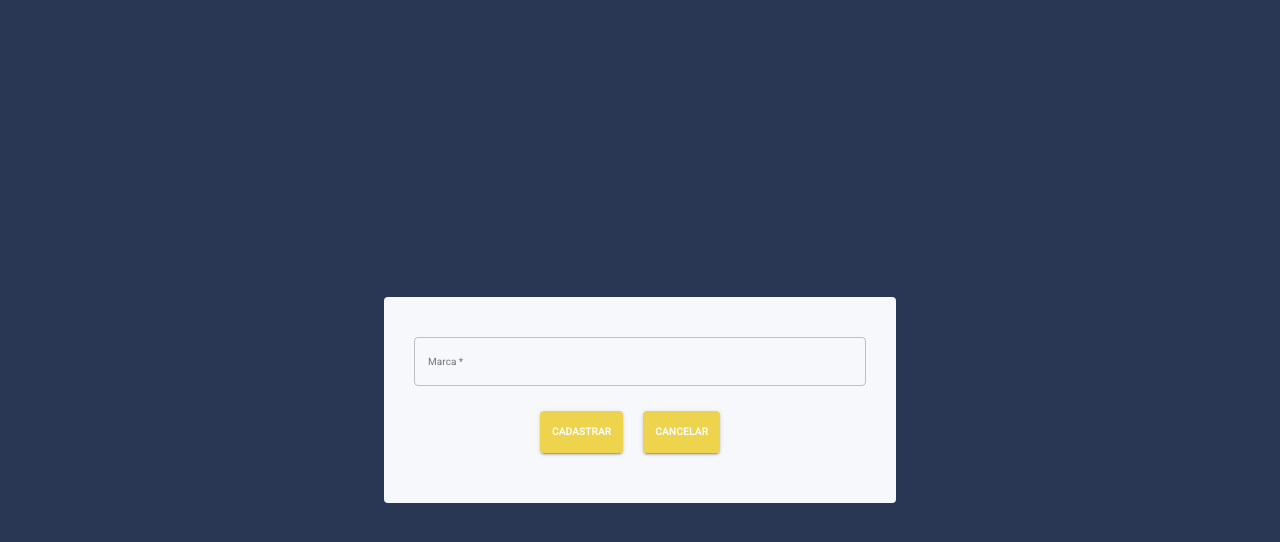
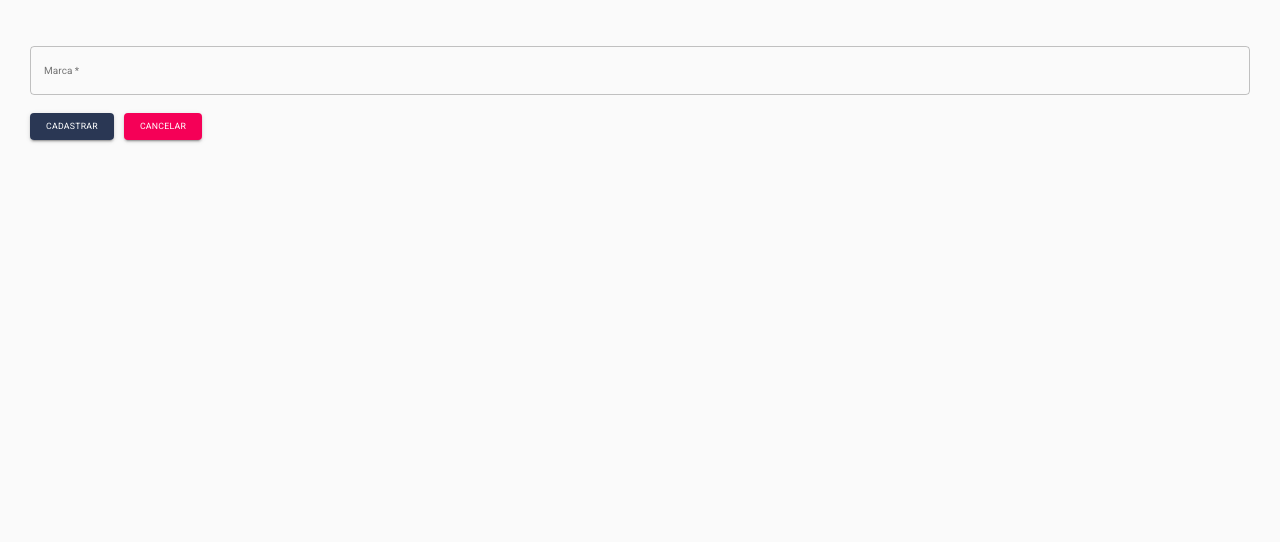
Before and after one commit to xRuisux/carango-bom-base, a React (Create React App) app: page /create-brand in a window 1280 px wide. Shown: the top 542 px of the page. Built offline with nearby package versions, Linux system fonts and the light colour scheme; sample sign-in values are in the browser's storage.

Commit message:
style:adjust style to remove duplication on sonar

```diff
--- a/src/pages/Brand/BrandRegister/BrandRegister.jsx
+++ b/src/pages/Brand/BrandRegister/BrandRegister.jsx
@@ -1,12 +1,11 @@
+import { Button, TextField } from '@material-ui/core';
 import React, { useEffect, useState } from 'react';
 import { useHistory, useParams } from 'react-router';
 import useErrors from '../../../hooks/useErrors';
 import BrandService from '../../../services/BrandService';
-import { StyledButton, StyledTextField, useStyles } from '../styles'
 
 function BrandRegister() {
     const { id } = useParams();
-    const classes = useStyles()
     const history = useHistory();
     const [brand, setBrand] = useState("");
 
@@ -29,13 +28,13 @@ function BrandRegister() {
     useEffect(() => {
         if (id) {
             BrandService.read(id)
-                .then(brandResponse => setresponse(brandResponse.name));
+                .then(brandResponse => setBrand(brandResponse.name));
         }
     }, [id]);
 
     return (
-        <div className={classes.root}>
-            <form onSubmit={async (event) => {
+        <section>
+            <form style={{ padding: 30 }} onSubmit={async (event) => {
                 event.preventDefault();
                 if (allFieldsValid()) {
                     if (id) {
@@ -48,7 +47,7 @@ function BrandRegister() {
                     }
                 }
             }}>
-                <StyledTextField
+                <TextField
                     value={brand}
                     onChange={evt => setBrand(evt.target.value)}
                     onBlur={validateFields}
@@ -64,24 +63,26 @@ function BrandRegister() {
                     margin="normal"
                 />
                 <div>
-                    <StyledButton
+                    <Button
                         variant="contained"
                         color="primary"
                         type="submit"
-                        disabled={!allFieldsValid()}>
+                        disabled={!allFieldsValid()}
+                        style={{'top': 10, 'margin-right': 10}}>
                         {id ? 'Alterar' : 'Cadastrar'}
-                    </StyledButton>
+                    </Button>
 
-                    <StyledButton
+                    <Button
                         variant="contained"
                         color="secondary"
-                        onClick={cancel}>
+                        onClick={cancel}
+                        style={{'top': 10, 'margin-right': 10}}>
                         Cancelar
-                    </StyledButton>
+                    </Button>
 
                 </div>
             </form>
-        </div>
+        </section>
     );
 }
 
--- a/src/pages/Brand/styles.js
+++ /dev/null
@@ -1,69 +0,0 @@
-import { Button, TextField, makeStyles } from '@material-ui/core'
-import { withStyles } from '@material-ui/core/styles'
-
-export const useStyles = makeStyles(theme => ({
-  root: {
-    backgroundColor: theme.palette.primary.main,
-    height: '100vh',
-    display: 'flex',
-    flexDirection: 'column',
-    justifyContent: 'center',
-    alignItems: 'center',
-
-    '& form': {
-      backgroundColor: theme.palette.white,
-      padding: '2rem',
-      borderRadius: '.4rem',
-      width: '85%',
-      height: '80vh',
-      display: 'flex',
-      justifyContent: 'center',
-      alignItems: 'center',
-      flexDirection: 'column',
-
-      [theme.breakpoints.up('sm')]: {
-        maxWidth: '40%',
-        height: 'auto',
-        padding: '3rem'
-      },
-
-      '& h1': {
-        fontSize: '2rem',
-        color: theme.palette.primary.main,
-        marginBottom: '2rem'
-      },
-    },
-  },
-  msgError: {
-    fontSize: '1.2rem',
-    color: theme.palette.red
-  },
-  label: {
-    fontSize: '1.4rem'
-  },
-  span: {
-    marginLeft: '1rem'
-  }
-}))
-
-export const StyledTextField = withStyles({
-  root: {
-    margin: '1rem 0'
-  },
-})(TextField)
-
-export const StyledButton = withStyles((theme) => ({
-  root: {
-    backgroundColor: theme.palette.primary.yellow,
-    padding: '1.2rem',
-    marginTop: '1.5rem',
-    marginRight: '2rem',
-    fontWeight: 'bold',
-    fontSize: '1rem',
-    marginBottom: '2rem',
-
-    '&:hover': {
-      backgroundColor: theme.palette.primary.yellow,
-    }
-  }
-}))(Button)
```
